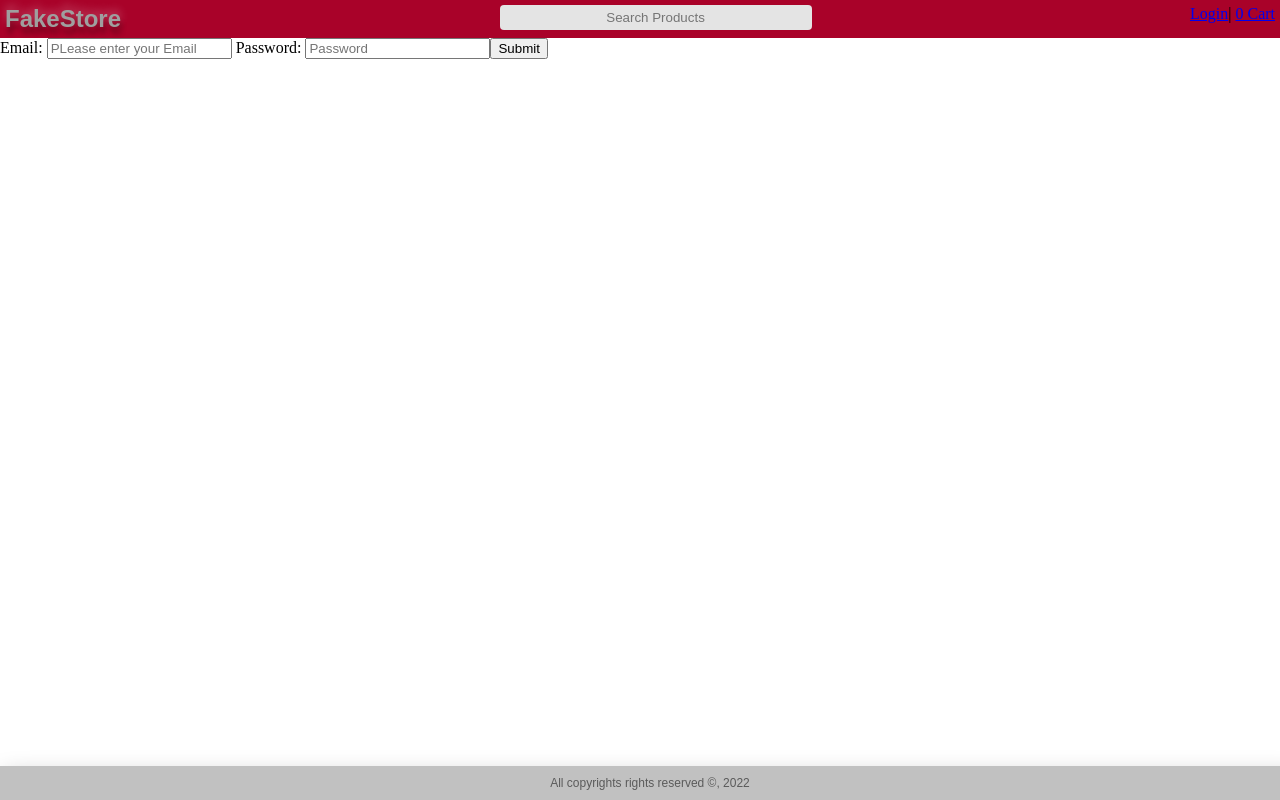
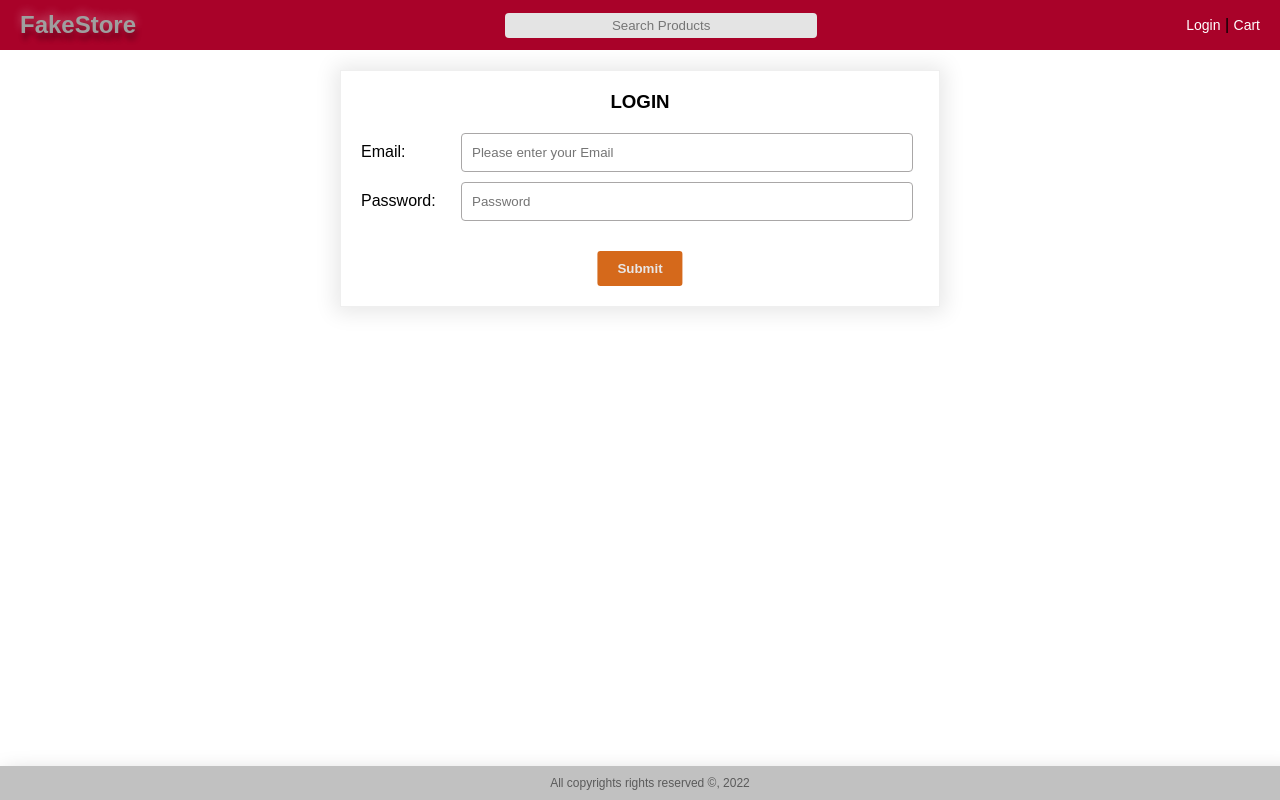
Before and after one commit to mayank31793/fakestore, a Vue app: page /login in a window 1280 px wide. Built offline with nearby package versions, Linux system fonts and the light colour scheme.

Commit message:
Add files via upload
file changes

```diff
--- a/src/App.vue
+++ b/src/App.vue
@@ -13,5 +13,6 @@ export default {
 body {
   margin: 0px;
   padding: 0px;
+  font-family: sans-serif;
 }
 </style>
--- a/src/components/Footer.vue
+++ b/src/components/Footer.vue
@@ -16,7 +16,6 @@
   p {
     margin: 0px;
     font-weight: 400;
-    font-family: sans-serif;
     font-size: 12px;
     text-align: center;
   }
--- a/src/components/Root.vue
+++ b/src/components/Root.vue
@@ -7,9 +7,12 @@
       <div class="search-field">
         <input type="text" placeholder="Search Products" />
       </div>
-      <div>
-        <router-link to="/login">Login</router-link>|
-        <router-link to="/cart">{{ totalNumberItems }} Cart</router-link>
+      <div class="header-links">
+        <router-link to="/login">Login</router-link>&nbsp;|&nbsp;
+        <router-link to="/cart"
+          ><span v-if="totalNumberItems > 0">{{ totalNumberItems }}</span>
+          Cart</router-link
+        >
       </div>
     </div>
   </div>
@@ -48,12 +51,30 @@ export default {
 .nav-container {
   display: flex;
   justify-content: space-between;
-  padding: 5px;
+  padding: 5px 20px;
   background-color: #a90229;
+  height: 40px;
+  .search-field,
+  .store-name {
+    display: flex;
+    flex-direction: row;
+    align-items: center;
+  }
+  .header-links {
+    display: flex;
+    flex-direction: row;
+    justify-content: center;
+    align-items: center;
+    a {
+      color: #fff;
+      font-size: 14px;
+      font-weight: 400;
+      text-decoration: none;
+    }
+  }
 }
 h2 {
   margin: 0px;
-  font-family: sans-serif;
   color: #9f9f9f;
   text-shadow: 2px 7px 5px rgba(0, 0, 0, 0.3),
     0px -4px 10px rgba(255, 255, 255, 0.3);
--- a/src/components/Sidebar.vue
+++ b/src/components/Sidebar.vue
@@ -72,8 +72,25 @@ export default {
 };
 </script>
 
-<style>
+<style lang="scss" scoped>
+.sidebar-container {
+  input {
+    display: none;
+  }
+  label {
+    color: #000;
+    font-weight: bold;
+    &:hover {
+      cursor: pointer;
+      color: #000;
+    }
+  }
+  input:checked + label {
+    color: #a90229;
+  }
+}
 .category {
   display: flex;
+  margin: 5px 0px;
 }
 </style>
--- a/src/store/index.js
+++ b/src/store/index.js
@@ -25,7 +25,6 @@ export default createStore({
   },
   actions: {
     addProductInCart:function(context,payload){
-      console.log('reaching here',payload);
       context.commit('ADD_PRODUCT',payload);
     },
     deleteItem:function(context,payload){
--- a/src/views/Cart.vue
+++ b/src/views/Cart.vue
@@ -1,5 +1,15 @@
 <template>
   <div class="cart-container">
+    <div v-if="itemsInCart.length == 0" class="empty-container">
+      <h3>
+        No item in cart
+        <span @click="redirectToHome" class="shop-now">Shop Now</span>
+      </h3>
+      <div class="empty-cart">
+        <img :src="newImg" />
+      </div>
+    </div>
+    <div class="inner-container" v-else>
       <div>
         <ul>
           <li v-for="x in itemsInCart" :key="x.id">
@@ -29,13 +39,16 @@
         <button @click="redirectToCheckout">Proceed to Checkout</button>
       </div>
     </div>
+  </div>
 </template>
 <script>
+import emptyCart from "../assets/empty-cart.svg";
 export default {
   name: "Cart",
   data() {
     return {
       // itemsInCart: [],
+      newImg: emptyCart,
     };
   },
   methods: {
@@ -48,6 +61,9 @@ export default {
     redirectToCheckout: function () {
       this.$router.push({ name: "Checkout" });
     },
+    redirectToHome: function () {
+      this.$router.push({ name: "Home" });
+    },
   },
   computed: {
     itemsInCart: function () {
@@ -57,27 +73,42 @@ export default {
 };
 </script>
 
-<style scoped>
+<style lang="scss" scoped>
 .cart-container {
-  display: flex;
-  justify-content: space-between;
   max-width: 1000px;
   margin: 0 auto;
+  margin-top: 20px;
+  .inner-container {
+    display: grid;
+    grid-template-columns: auto auto;
+    grid-column-gap: 20px;
+  }
+  .empty-container {
+    h3 {
+      text-align: center;
+    }
+    img {
+      margin: 0 auto;
+    }
+  }
+  .empty-cart {
+    text-align: center;
+  }
 }
 ul {
   list-style-type: none;
-  max-width: 700px;
+  padding-left: 0px;
   margin-top: 0px;
-}
-ul li {
+  li {
     margin-bottom: 10px;
     box-shadow: 3px 10px 25px #efefef;
     border: 1px solid #efefef;
     padding: 3px;
     position: relative;
+    p {
+      margin: 0px;
     }
-ul li p {
-  margin: 0px;
+  }
 }
 .cart-item {
   display: flex;
@@ -85,11 +116,11 @@ ul li p {
 .image-container {
   width: 100px;
   height: 100px;
-}
-.image-container img {
+  img {
     width: 100%;
     height: 100%;
     object-fit: contain;
+  }
 }
 .details-container {
   padding-left: 15px;
@@ -103,13 +134,12 @@ ul li p {
 }
 .details-container p {
   font-size: 14px;
-  font-family: sans-serif;
-}
-.details-container p span {
+  span {
     font-weight: 600;
     color: #727272;
     display: inline-block;
     width: 70px;
+  }
 }
 .delete-item {
   position: absolute;
@@ -117,10 +147,10 @@ ul li p {
   right: 10px;
   font-weight: bold;
   font-size: 20px;
-}
-.delete-item:hover {
+  &:hover {
     cursor: pointer;
     color: #ff7e7e;
+  }
 }
 .proceed-checkout {
   border-radius: 4px;
@@ -128,4 +158,10 @@ ul li p {
   box-shadow: 3px 10px 24px #efefef;
   padding: 10px 20px;
 }
+.shop-now {
+  color: #5651f4;
+  &:hover {
+    cursor: pointer;
+  }
+}
 </style>
--- a/src/views/Home.vue
+++ b/src/views/Home.vue
@@ -14,8 +14,10 @@
             <div class="image-container">
               <img :src="x.image" />
             </div>
-            <p>{{ x.title }}</p>
-            <p>{{ x.price }}</p>
+            <p class="product-name">{{ x.title }}</p>
+            <p>
+              <b><span>$ </span>{{ x.price }}</b>
+            </p>
           </li>
         </ul>
       </div>
@@ -55,6 +57,20 @@ export default {
 <style lang="scss" scoped>
 .routing-container {
   width: 100%;
+  li {
+    padding: 5px 10px;
+  }
+  .product-name {
+    font-size: 12px;
+    overflow: hidden;
+    text-overflow: ellipsis;
+    white-space: nowrap;
+  }
+  .image-container img {
+    width: 100%;
+    height: 200px;
+    object-fit: contain;
+  }
 }
 .display-container {
   max-width: 1200px;
@@ -62,6 +78,9 @@ export default {
   display: flex;
   .sidebar-container {
     min-width: 200px;
+    height: calc(100vh - 40px);
+    position: sticky;
+    top: 50px;
   }
 }
 ul {
@@ -81,14 +100,4 @@ ul li {
 ul li:hover {
   cursor: pointer;
 }
-
-ul li .image-container {
-  padding: 10px 20px;
-}
-
-ul li .image-container img {
-  width: 100%;
-  height: 200px;
-  object-fit: contain;
-}
 </style>
--- a/src/views/Login.vue
+++ b/src/views/Login.vue
@@ -1,14 +1,19 @@
 <template>
+  <div class="login-container">
+    <div class="inner-container">
+      <h3>LOGIN</h3>
+      <form @submit.prevent="loginFormSubmit">
         <div>
-    <form @submit.prevent="loginFormSubmit">
           <label for="email"> Email: </label>
           <input
             type="email"
             id="email"
-        placeholder="PLease enter your Email"
+            placeholder="Please enter your Email"
             required
             v-model="loginFormData.userEmail"
           />
+        </div>
+        <div>
           <label for="password"> Password: </label>
           <input
             type="password"
@@ -17,8 +22,10 @@
             required
             v-model="loginFormData.userPassword"
           />
+        </div>
         <button>Submit</button>
       </form>
+    </div>
   </div>
 </template>
 
@@ -36,8 +43,54 @@ export default {
     loginFormSubmit: function () {
       this.$store.dispatch("login", this.loginFormData);
       this.$router.push({ name: "Checkout" });
-      console.log("reaching log");
     },
   },
 };
 </script>
+
+<style lang="scss" scoped>
+.login-container {
+  max-width: 600px;
+  margin: 0 auto;
+  .inner-container {
+    h3 {
+      text-align: center;
+      margin: 0px 0px 20px 0px;
+    }
+
+    margin-top: 20px;
+    box-shadow: 0px 1px 20px 5px #e8e8e8;
+    border: 1px solid #efefef;
+    padding: 20px;
+    label {
+      width: 100px;
+      display: inline-block;
+    }
+    input {
+      width: calc(100% - 120px);
+      height: 35px;
+      margin-bottom: 10px;
+      border-radius: 4px;
+      border: 1px solid #a9a7a7;
+      padding-left: 10px;
+    }
+    button {
+      display: block;
+      margin-top: 20px;
+      color: #e8e6e6;
+      background-color: #d5691b;
+      border: none;
+      padding: 10px 20px;
+      border-radius: 3px;
+      font-weight: bold;
+      position: relative;
+      right: -50%;
+      transform: translateX(-50%);
+      &:hover {
+        cursor: pointer;
+        background-color: #ca5806;
+      }
+    }
+  }
+}
+</style>
--- a/src/views/ProductDetails.vue
+++ b/src/views/ProductDetails.vue
@@ -4,11 +4,19 @@
       <div class="image-container">
         <img :src="productDetails.image" />
       </div>
-      <div>
-        <p>{{ productDetails.category }}</p>
-        <p>{{ productDetails.description }}</p>
-        <p>{{ productDetails.price }}</p>
+      <div class="product-description">
         <p>
+          <span class="heading">Category: </span>{{ productDetails.category }}
+        </p>
+        <p>
+          <span class="heading">Description: </span
+          >{{ productDetails.description }}
+        </p>
+        <p>
+          <span class="heading">Price: </span>{{ "$ " + productDetails.price }}
+        </p>
+        <p>
+          <span class="heading">Ratings: </span>
           {{ productDetails.rating.rate }} ({{ productDetails.rating.count }})
         </p>
         <div class="quantity-container">
@@ -16,7 +24,7 @@
           <span>{{ quantity }}</span>
           <button @click="increment">+</button>
         </div>
-        <button @click="addToCart">Add To Cart</button>
+        <button @click="addToCart" class="addToCart">Add To Cart</button>
       </div>
     </div>
   </div>
@@ -44,12 +52,6 @@ export default {
       }
     },
     addToCart: function () {
-      //   axios
-      //     .put("https://fakestoreapi.com/carts/7", {
-      //       productId: this.productId,
-      //       quantity: this.quantity,
-      //     })
-      //     .then((res) => console.log(res));
       this.$store.dispatch("addProductInCart", {
         ...this.productDetails,
         quantity: this.quantity,
@@ -59,16 +61,18 @@ export default {
   created() {
     axios
       .get("https://fakestoreapi.com/products/" + this.$route.params.id)
-      //   .then((res) => console.log(res.data));
       .then((res) => (this.productDetails = res.data))
       .then((res) => (this.productId = res.id));
   },
 };
 </script>
 
-<style scoped>
+<style lang="scss" scoped>
 .product-details-container {
   display: flex;
+  justify-content: space-around;
+  max-width: 1200px;
+  margin: 0 auto;
 }
 .image-container {
   max-width: 240px;
@@ -77,9 +81,48 @@ export default {
 .image-container img {
   width: 100%;
   height: 100%;
-  object-fit: cover;
+  object-fit: contain;
 }
 .quantity-container {
-  display: flex;
+  display: inline-flex;
+  border: 1px solid #d1d1d1;
+  button {
+    border: none;
+    width: 25px;
+    background-color: #ddd;
+    &:hover {
+      cursor: pointer;
+    }
+  }
+  span {
+    display: inline-flex;
+    width: 40px;
+    height: 25px;
+    font-size: 16px;
+    text-align: center;
+    justify-content: center;
+    flex-direction: column;
+  }
+}
+.product-description {
+  max-width: 500px;
+  .heading {
+    font-weight: bold;
+    font-size: 14px;
+  }
+}
+.addToCart {
+  display: block;
+  margin-top: 20px;
+  color: #e8e6e6;
+  background-color: #d5691b;
+  border: none;
+  padding: 10px 20px;
+  border-radius: 3px;
+  font-weight: bold;
+  &:hover {
+    cursor: pointer;
+    background-color: #ca5806;
+  }
 }
 </style>
```
Also changed, not shown: src/router/index.js (+0 -9 lines), src/assets/empty-cart.svg (added). Lines whose indentation alone changed are shown as unchanged.
